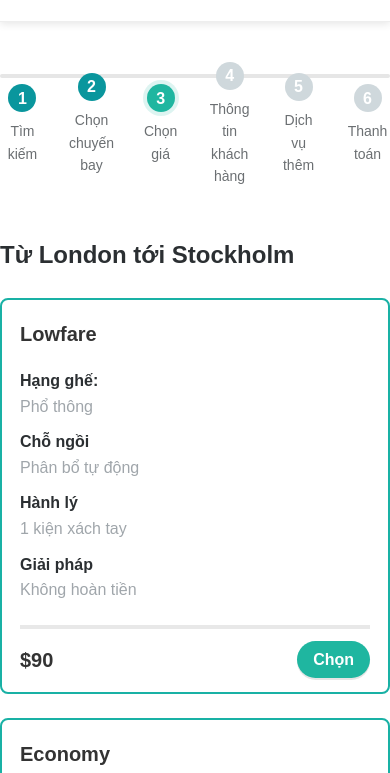
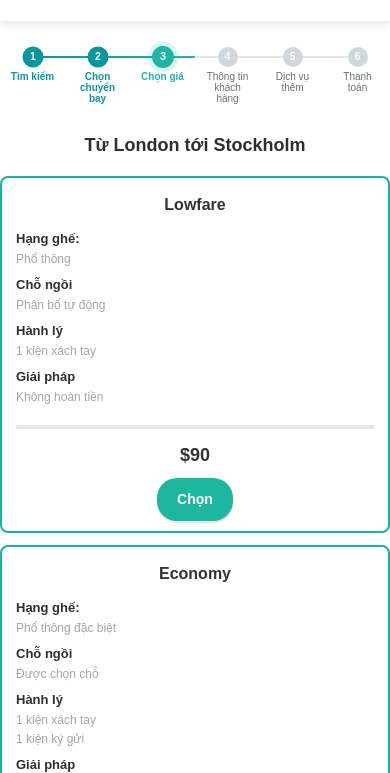
Before and after one commit to MNfine/Website-SkyPlan, a plain HTML site: page frontend/fare.html in a window 390 px wide. Shown: the part 58-831 px from the top of the page. Drawn offline with Linux system fonts and the light colour scheme.

Commit message:
update fare.css

```diff
--- a/frontend/assets/styles/fare.css
+++ b/frontend/assets/styles/fare.css
@@ -6,21 +6,33 @@
 .steps {
   position: relative;
   display: flex;
-  align-items: center;
+  align-items: flex-start;
   justify-content: space-between;
-  gap: 24px;
+  gap: 0;
   padding: 10px 0 30px;
 }
 
 .steps .progress {
   position: absolute;
-  left: 0;
-  right: 0;
-  top: 22px;
+  left: 8.33%;
+  right: 8.33%;
+  top: 26px;
   height: 4px;
   background: #e6e6e6;
   border-radius: 2px;
   z-index: 1;
+}
+
+.steps .progress::before {
+  content: '';
+  position: absolute;
+  left: 0;
+  top: 0;
+  height: 100%;
+  background: linear-gradient(90deg, #0a969d 0%, #1fb6a0 100%);
+  border-radius: 2px;
+  transition: width 0.3s ease;
+  width: 50%; /* Step 3 của 6 = 50% */
 }
 
 .step {
@@ -28,6 +40,10 @@
   z-index: 2;
   text-align: center;
   flex: 1;
+  display: flex;
+  flex-direction: column;
+  align-items: center;
+  min-width: 0;
 }
 
 .step .dot {
@@ -36,25 +52,55 @@
   border-radius: 50%;
   background: #cfd8dc;
   color: #fff;
-  display: inline-flex;
+  display: flex;
   align-items: center;
   justify-content: center;
   font-weight: 600;
-  margin: 0 auto 8px;
+  margin: 0 0 8px 0;
+  transition: all 0.3s ease;
+  border: 2px solid transparent;
+  font-size: 12px;
+  position: relative;
 }
 
 .step .label {
   font-size: 14px;
   color: #6b6f72;
+  font-weight: 500;
+  transition: color 0.3s ease;
 }
 
 .step.completed .dot {
   background: #0a969d;
+  border-color: #0a969d;
+  transform: scale(1.05);
+}
+
+.step.completed .label {
+  color: #0a969d;
+  font-weight: 600;
 }
 
 .step.active .dot {
   background: #1fb6a0;
+  border-color: #1fb6a0;
   box-shadow: 0 0 0 4px rgba(31, 182, 160, 0.15);
+  transform: scale(1.1);
+}
+
+.step.active .label {
+  color: #1fb6a0;
+  font-weight: 700;
+}
+
+/* Hover effects for interactive steps */
+.step:not(.active):hover .dot {
+  transform: scale(1.05);
+  cursor: pointer;
+}
+
+.step:not(.active):hover .label {
+  color: #2b2f32;
 }
 
 .route-title {
@@ -135,10 +181,185 @@
   background: #189a87;
 }
 
+/* Responsive for Steps */
+@media (max-width: 768px) {
+  .fare-flow {
+    padding: 20px 0 40px;
+    padding-top: calc(var(--header-height, 80px) + 20px);
+  }
+
+  .steps {
+    gap: 0;
+    padding: 10px 0 20px;
+  }
+
+  .step .dot {
+    width: 24px;
+    height: 24px;
+    font-size: 12px;
+    margin-bottom: 6px;
+  }
+
+  .step .label {
+    font-size: 12px;
+    line-height: 1.2;
+  }
+
+  .steps .progress {
+    top: 21px;
+    height: 3px;
+  }
+
+  .steps .progress::before {
+    height: 3px;
+  }
+
+  .route-title {
+    font-size: 20px;
+    margin: 16px 0 20px;
+  }
+
+  .fare-card {
+    padding: 16px 16px 12px;
+  }
+
+  .fare-name {
+    font-size: 18px;
+    margin-bottom: 6px;
+  }
+
+  .fare-features li {
+    margin: 8px 0;
+  }
+
+  .feat-title {
+    font-size: 14px;
+  }
+
+  .feat-desc {
+    font-size: 13px;
+  }
+
+  .price {
+    font-size: 18px;
+  }
+
+  .btn-select {
+    padding: 8px 14px;
+    font-size: 14px;
+  }
+}
+
+@media (max-width: 480px) {
+  .fare-flow {
+    padding: 15px 0 30px;
+    padding-top: calc(var(--header-height, 80px) + 15px);
+  }
+
+  .steps {
+    gap: 0;
+    padding: 10px 0 15px;
+    overflow-x: auto;
+    scrollbar-width: none;
+    -ms-overflow-style: none;
+  }
+
+  .steps::-webkit-scrollbar {
+    display: none;
+  }
+
+  .step .dot {
+    width: 20px;
+    height: 20px;
+    font-size: 10px;
+    margin-bottom: 4px;
+  }
+
+  .step .label {
+    font-size: 10px;
+    max-width: 45px;
+    word-wrap: break-word;
+    hyphens: auto;
+    line-height: 1.1;
+  }
+
+  .steps .progress {
+    top: 19px;
+    height: 2px;
+  }
+
+  .steps .progress::before {
+    height: 2px;
+  }
+
+  .route-title {
+    font-size: 18px;
+    margin: 12px 0 16px;
+    text-align: center;
+  }
+
+  .fare-card {
+    padding: 14px 14px 10px;
+  }
+
+  .fare-name {
+    font-size: 16px;
+    margin-bottom: 6px;
+    text-align: center;
+  }
+
+  .fare-features li {
+    margin: 6px 0;
+  }
+
+  .feat-title {
+    font-size: 13px;
+  }
+
+  .feat-desc {
+    font-size: 12px;
+  }
+
+  .fare-footer {
+    flex-direction: column;
+    gap: 8px;
+    text-align: center;
+  }
+
+  .price {
+    font-size: 18px;
+    font-weight: 700;
+  }
+
+  .btn-select {
+    padding: 10px 20px;
+    font-size: 14px;
+    align-self: center;
+  }
+}
+
 @media (max-width: 992px) {
-  .fare-grid { grid-template-columns: 1fr 1fr; }
+  .fare-grid {
+    grid-template-columns: 1fr 1fr;
+    gap: 20px;
+  }
+}
+
+@media (max-width: 768px) {
+  .fare-grid {
+    gap: 16px;
+  }
 }
 
 @media (max-width: 640px) {
-  .fare-grid { grid-template-columns: 1fr; }
+  .fare-grid {
+    grid-template-columns: 1fr;
+    gap: 16px;
+  }
 }
+
+@media (max-width: 480px) {
+  .fare-grid {
+    gap: 12px;
+  }
+}
```
